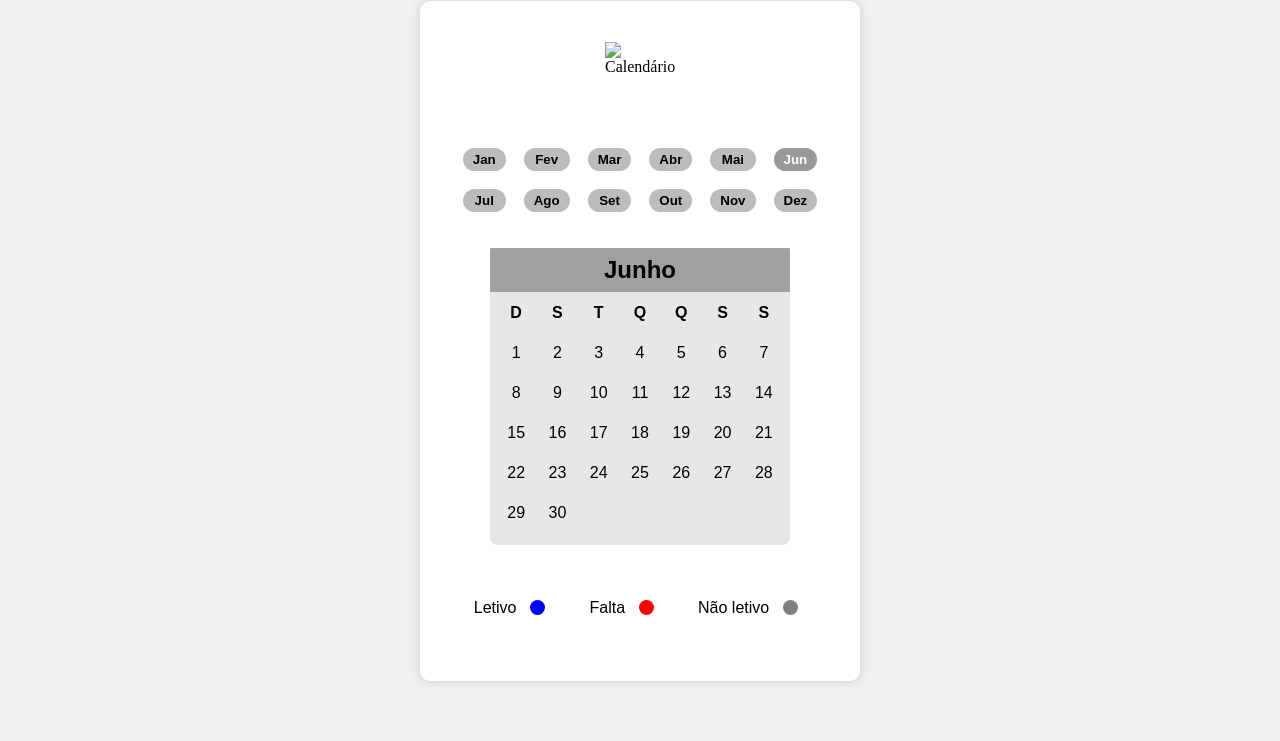
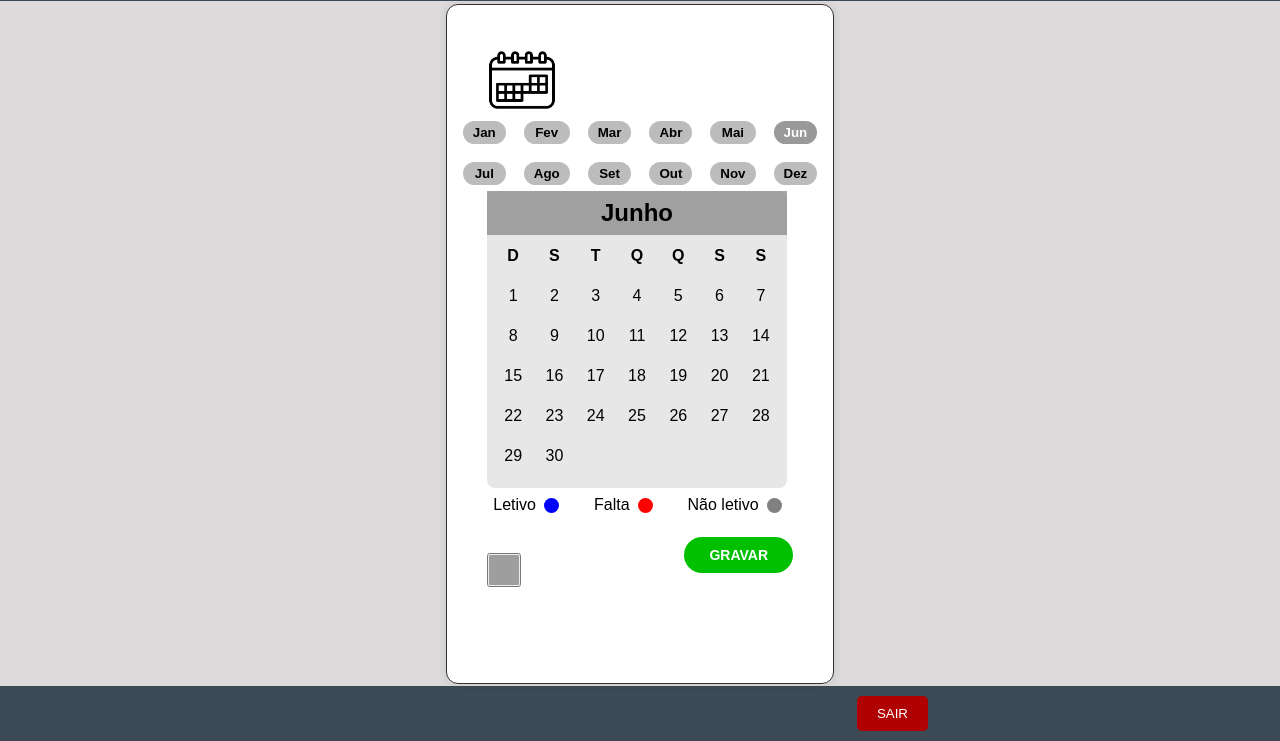
Before and after one commit to MSQT-00/Projeto_LDW_classe, a plain HTML site: page html/calendario.html in a window 1280 px wide. Shown: the part 59-800 px from the top of the page. Drawn offline with Linux system fonts and the light colour scheme; grey boxes are pictures that could not be loaded.

Commit message:
Finalização do calendario

```diff
--- a/html/calendario.html
+++ b/html/calendario.html
@@ -1,32 +1,13 @@
 <!DOCTYPE html>
 <html lang="pt-BR">
 <head>
-    <meta charset="UTF-8" />
-    <meta name="viewport" content="width=device-width, initial-scale=1" />
+  <meta charset="UTF-8">
+  <meta name="viewport" content="width=device-width, initial-scale=1.0">
+  <link rel="stylesheet" href="style_model.css"> <!-- CSS PADRÃO -->
     <title>Calendário Dinâmico</title>
     <style>
-        body {
-            width: 100vw;
-            height: 100vh;
-            display: flex;
-            align-items: center;
-            justify-content: center;
-            background-color: #f0f0f0;
-            margin: 0;
-        }
-        .conteiner {
-            display: flex;
-            align-items: center;
-            justify-content: center;
-            width: 400px;
-            height: 80vh;
-            background-color: white;
-            flex-direction: column;
-            gap: 30px;
-            padding: 20px;
-            box-shadow: 0 0 10px #ccc;
-            border-radius: 10px;
-        }
+
+
         img {
             width: 70px;
             height: 70px;
@@ -111,14 +92,49 @@
             flex-direction: row;
             justify-content: center;
             align-items: center;
-            gap: 6px;
-            margin: 8px;
+            gap: 3px;
+            margin: 5px;
         }
+        .botoes {
+  display: flex;
+  justify-content: space-between;
+  align-items: center;
+}
+
+.edit{
+    margin-top:30px;
+    display: flex;
+    justify-content: center;
+    align-items: center;
+}
+
+.edit img {
+  width: 30px;
+  height: 30px;
+  cursor: pointer;
+}
+
+.save {
+  background-color: #00c000;
+  color: white;
+  border: none;
+  padding: 10px 25px;
+  border-radius: 20px;
+  font-weight: bold;
+  font-size: 14px;
+  cursor: pointer;
+
+}
     </style>
 </head>
 <body>
-    <div class="conteiner">
-        <img src="img/calendario.png" alt="Calendário" />
+    <header>
+      <div class="welcome">BEM VINDO, <strong> FULANO</strong></div>
+      <div class="home-button"><img class="img_icon_home" src="./img/casa-simples-fina.png"/></div>
+  </header>
+  <main>
+
+        <img src="../img/calendario.png" alt="Calendário" />
 
         <div class="mes" id="botoes-meses">
             <!-- Botões do mês serão gerados via JS -->
@@ -145,7 +161,23 @@
                 <div class="circulo" style="background-color: gray;"></div>
             </div>
         </div>
+
+          <div class="botoes">
+
+      <button class="edit">
+        <img src="https://cdn-icons-png.flaticon.com/512/1159/1159633.png" alt="Editar" />
+      </button>
+      <button class="save">GRAVAR</button>
     </div>
+
+    </main>
+
+
+
+    <footer>
+      <button class="exit-button">SAIR</button>
+</footer>
+
 
 <script>
     const meses = [
@@ -244,6 +276,8 @@
     // Inicializa
     gerarBotoesMeses();
     atualizarCalendario();
+
+
 </script>
 </body>
 </html>
```
Also changed, not shown: html/style_model.css (line endings or trailing spaces).
